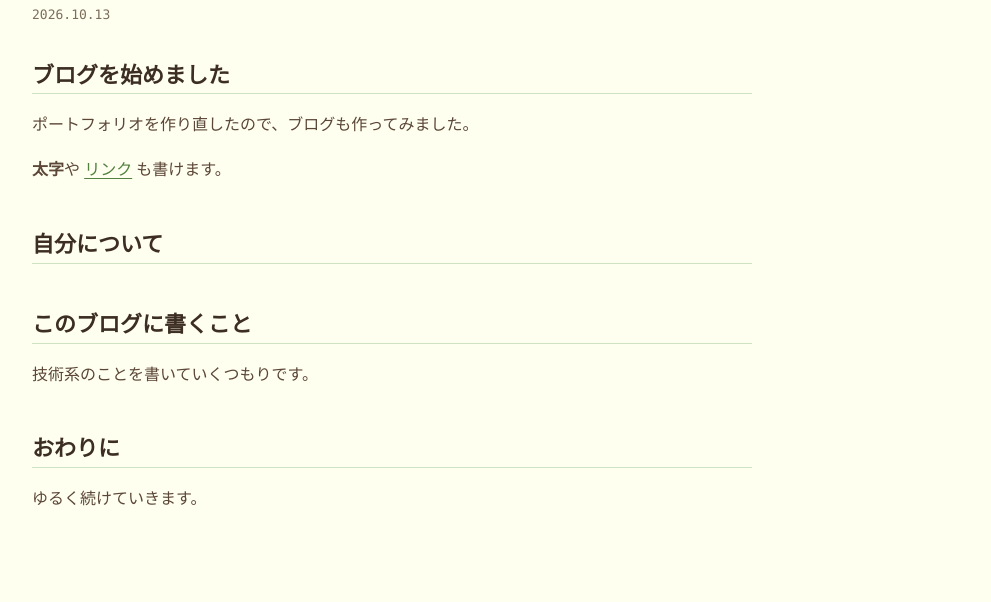
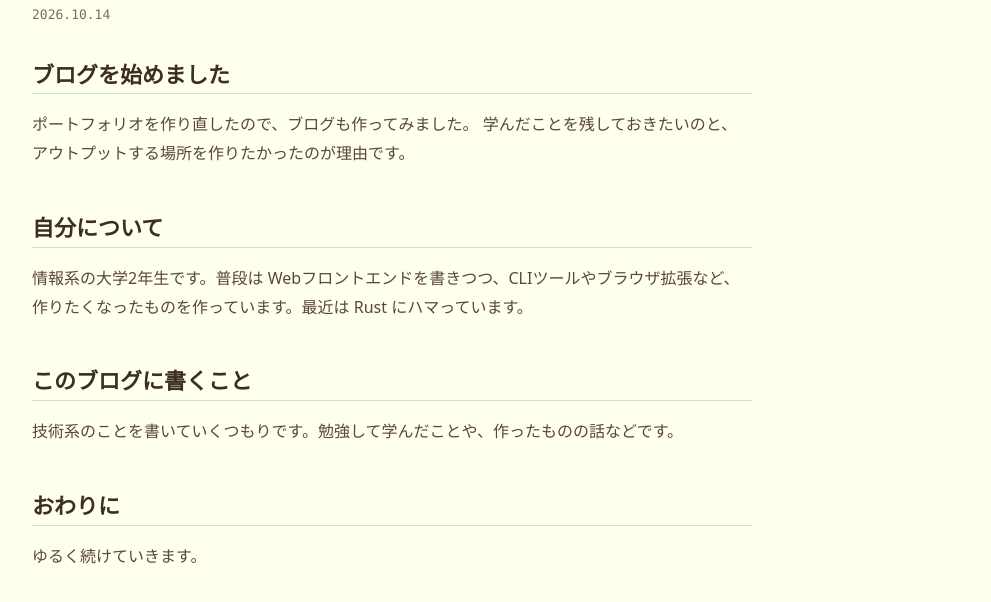
Before and after one commit to harumaki1220/portfolio, an Astro site: page /portfolio/blogs/hello-world in a window 1280 px wide. Shown: the part 206-808 px from the top of the page, without its empty margins (144-1135 px from the left). Built offline with nearby package versions, Linux system fonts and the light colour scheme; Astro itself is replaced by a stand-in of ours; a web font is replaced by a local one.

Commit message:
feat: publish Hello World post

```diff
--- a/src/content/blog/hello-world.md
+++ b/src/content/blog/hello-world.md
@@ -1,21 +1,22 @@
 ---
 title: Hello World!
 description: ブログを始めました。
-date: 2026-10-13
+date: 2026-10-14
 draft: false
 ---
 
 ## ブログを始めました
 
 ポートフォリオを作り直したので、ブログも作ってみました。
-
-**太字**や [リンク](https://github.com/harumaki1220) も書けます。
+学んだことを残しておきたいのと、アウトプットする場所を作りたかったのが理由です。
 
 ## 自分について
 
+情報系の大学2年生です。普段は Webフロントエンドを書きつつ、CLIツールやブラウザ拡張など、作りたくなったものを作っています。最近は Rust にハマっています。
+
 ## このブログに書くこと
 
-技術系のことを書いていくつもりです。
+技術系のことを書いていくつもりです。勉強して学んだことや、作ったものの話などです。
 
 ## おわりに
 
```
